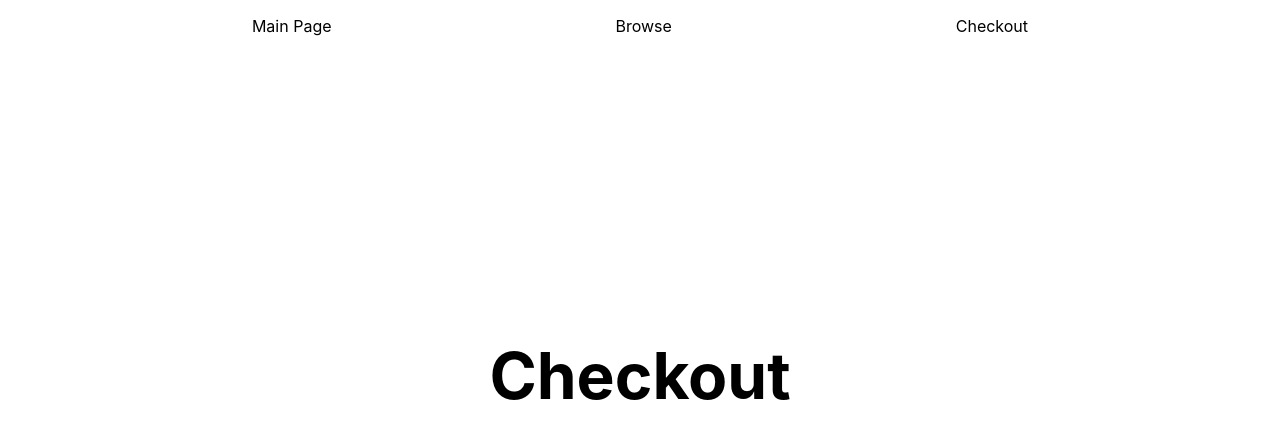
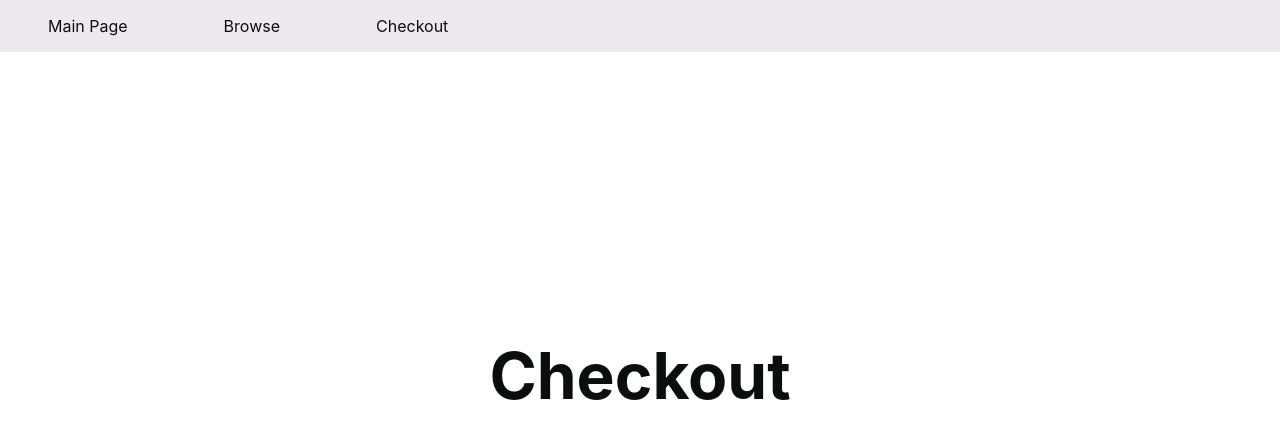
Before and after one commit to nmegrant/book-app, a Next.js app: page /checkout in a window 1280 px wide. Shown: the top 438 px of the page. Built offline with nearby package versions, Linux system fonts and the light colour scheme.

Commit message:
Style nav bar

```diff
--- a/components/layout.module.css
+++ b/components/layout.module.css
@@ -1,17 +1,25 @@
 .header {
   display: flex;
   flex-direction: row;
-  justify-content: space-evenly;
+  justify-content: flex-start;
   position: fixed; /* Set the navbar to fixed position */
   top: 0; /* Position the navbar at the top of the page */
   width: 100%; /* Full width */
+  background-color: rgba(182, 140, 184, 0.2);
+  z-index: 10;
 }
 
 .navItem {
-  padding: 1rem 2rem;
+  padding: 1rem 3rem;
+  color: rgb(10, 15, 13);
 }
 
 .navItem:hover {
-  background-color: rgba(182, 140, 184, 0.5);
-  padding: 1rem 2rem;
+  background-color: rgba(182, 140, 184, 0.3);
+  padding: 1rem 3.5rem;
+  transition: background-color, 0.1s, ease-in, 1s;
 }
+
+.navItem:active {
+  color: white;
+}
--- a/pages/checkout/index.js
+++ b/pages/checkout/index.js
@@ -5,7 +5,7 @@ export default function Checkout() {
   return (
     <div className={styles.container}>
       <Head>
-        <title>Browser for Books</title>
+        <title>Checkout</title>
         {/* <link rel="icon" href="/favicon.ico" /> */}
       </Head>
 
--- a/styles/globals.css
+++ b/styles/globals.css
@@ -4,6 +4,7 @@ body {
   margin: 0;
   font-family: -apple-system, BlinkMacSystemFont, Segoe UI, Roboto, Oxygen,
     Ubuntu, Cantarell, Fira Sans, Droid Sans, Helvetica Neue, sans-serif;
+  color: rgb(10, 15, 13);
 }
 
 a {
```
